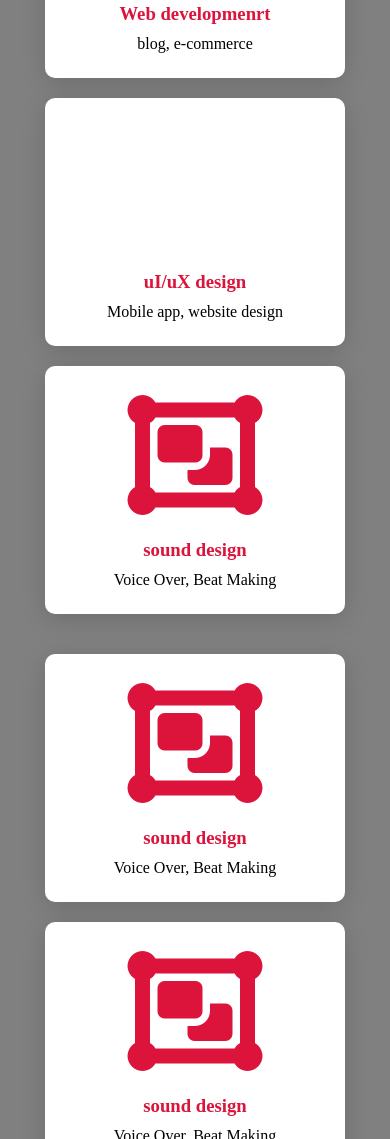
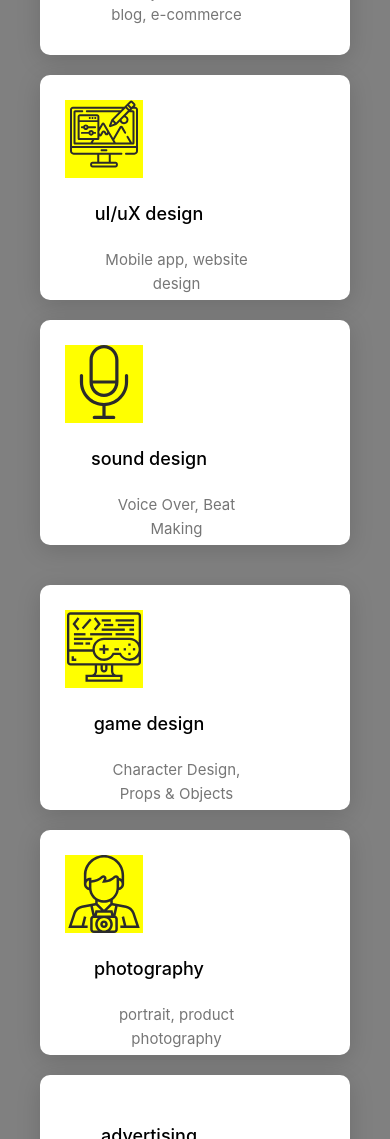
Before and after one commit to msRobiya/figma-websayt, a plain HTML site: page index.html in a window 390 px wide. Shown: the part 861-2000 px from the top of the page. Drawn offline with Linux system fonts and the light colour scheme.

Commit message:
Please enter the commit message for your changes. Lines starting  with '#' will be ignored, and an empty message aborts the commit.
 On branch master
 Your branch is up to date with 'origin/master'.

 Changes to be committed:
	new file:   img/Ad-pop-up.svg
	new file:   img/Microphone.svg
	new file:   img/Photographer.svg
	new file:   img/coding.svg
	new file:   img/game-development.svg
	new file:   img/illustration.svg
	modified:   index.html
	modified:   style.css

```diff
--- a/index.html
+++ b/index.html
@@ -23,7 +23,7 @@
                 <img class="img" src="img/download.jpg" alt="">
             </div>
         </div>
-    </div>
+
     </div>
     <section class="services">
         <div class="title-reveal">
@@ -33,28 +33,28 @@
         <div class="content">
             <div class="card reveal">
                 <div class="service-icon">
-                    <i class="fas fa-file-code"></i>
+                    <img src="img/coding.svg" alt="">
                 </div>
                 <div class="info">
-                    <h3>Web developmenrt</h3>
+                    <h4>Web development</h4>
                     <p>blog, e-commerce</p>
                 </div>
             </div>
             <div class="card reveal">
                 <div class="service-icon">
-                    <i class="fas fa-illustration"></i>
+                    <img src="img/illustration.svg" alt="">
                 </div>
                 <div class="info">
-                    <h3>uI/uX design</h3>
+                    <h4>uI/uX design</h4>
                     <p>Mobile app, website design</p>
                 </div>
             </div>
             <div class="card reveal">
                 <div class="service-icon">
-                    <i class="fas fa-object-group"></i>
+                    <img src="img/Microphone.svg" alt="">
                 </div>
                 <div class="info">
-                    <h3>sound design</h3>
+                    <h4>sound design</h4>
                     <p>Voice Over, Beat Making</p>
                 </div>
             </div>
@@ -62,29 +62,26 @@
         <div class="content">
             <div class="card reveal">
                 <div class="service-icon">
-                    <i class="fas fa-object-group"></i>
+                    <img src="img/game-development.svg" alt="">
                 </div>
                 <div class="info">
-                    <h3>sound design</h3>
-                    <p>Voice Over, Beat Making</p>
+                    <h4>game design</h4>
+                    <p>Character Design, Props & Objects</p>
                 </div>
             </div>
             <div class="card reveal">
                 <div class="service-icon">
-                    <i class="fas fa-object-group"></i>
+                    <img src="img/Photographer.svg" alt="">
                 </div>
                 <div class="info">
-                    <h3>sound design</h3>
-                    <p>Voice Over, Beat Making</p>
+                    <h4>photography</h4>
+                    <p>portrait, product photography</p>
                 </div>
             </div>
             <div class="card reveal">
-                <div class="service-icon">
-                    <i class="fas fa-object-group"></i>
-                </div>
                 <div class="info">
-                    <h3>sound design</h3>
-                    <p>Voice Over, Beat Making</p>
+                    <h4>advertising</h4>
+                    <p>Lorem ipsum dolor sit amet, consectetur adipiscing elit. Vitae nulla diam in ac dictum a urna viverra morbi. </p>
                 </div>
             </div>
         </div>
@@ -386,6 +383,7 @@
             </div>
         </div>
     </section>
+    </div>
 </body>
 
 </html>
--- a/style.css
+++ b/style.css
@@ -91,7 +91,10 @@ body {
 
 .services .content .card {
     background: #fff;
-    width: 300px;
+    width: 310px;
+    height: 225px;
+    top: 788px;
+    left: 335px;
     margin: 10px;
     padding: 25px;
     justify-content: center;
@@ -132,24 +135,46 @@ body {
 }
 
 .services .card .service-icon {
-    color: crimson;
-    font-size: 120px;
+    width: 78px;
+    height: 78px;
+    top: 1058px;
+    left: 781px;
     text-align: center;
-    transition: transform .5s ease;
-}
-
-.services .card .service-icon:hover {
-    transform: translateY(-10px);
+    background-color: yellow;
 }
 
 .services .card .info {
     text-align: center;
 }
 
-.services .card .info h3 {
-    color: crimson;
-    font-weight: 700px;
-    margin: 10px;
+.services .card .info h4 {
+    color: #000;
+    width: 158px;
+    height: 22px;
+    top: 910px;
+    left: 411px;
+    font-family: Inter;
+    font-size: 18px;
+    font-weight: 500;
+    line-height: 22px;
+    margin: 5px 5px;
+    padding: 20px 20px;
+}
+
+.services .card .info p {
+    width: 213px;
+    height: 24px;
+    top: 1201px;
+    left: 713px;
+    font-family: Inter;
+    font-size: 15px;
+    font-weight: 400;
+    line-height: 24px;
+    letter-spacing: 0em;
+    text-align: center;
+    margin: 5px 5px;
+    padding: 20px 20px;
+    color: #767676;
 }
 
 
```
Also changed, not shown: img/Ad-pop-up.svg (added), img/Microphone.svg (added), img/Photographer.svg (added), img/coding.svg (added), img/game-development.svg (added), img/illustration.svg (added).
